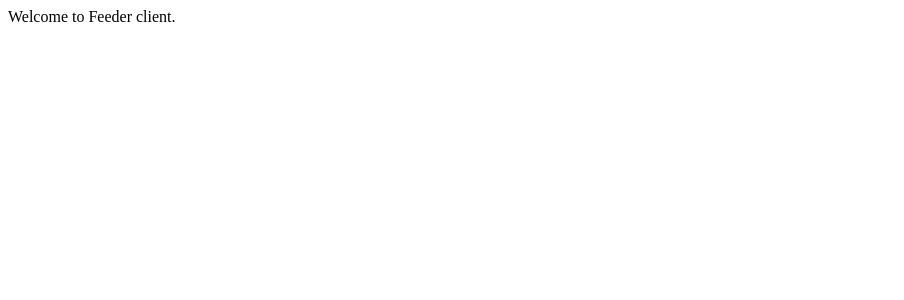
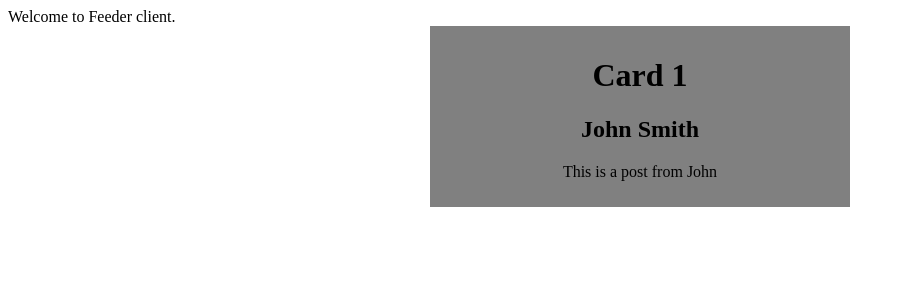
Before and after one commit to softeng-701-group-5/softeng-701-assignment-1, a React (Create React App) app in the folder client/: page / in a window 1280 px wide. Shown: the top 300 px of the page, without its empty margins (0-904 px from the left). Built offline with nearby package versions, Linux system fonts and the light colour scheme.

Commit message:
Created card with props

```diff
--- a/client/src/App.jsx
+++ b/client/src/App.jsx
@@ -1,5 +1,9 @@
 import React from 'react';
+import Card from './components/Card'
 
 export const App = () => {
-  return <div>Welcome to Feeder client.</div>;
+  return <div>
+    Welcome to Feeder client.
+    <Card title="Card 1" username="John Smith" user_icon="" date_time="17/05/19" text="This is a post from John" image="" media="Twitter" />
+    </div>;
 };
--- /dev/null
+++ b/client/src/components/Card.jsx
@@ -0,0 +1,16 @@
+import React from 'react';
+
+// available props: title, username, user_icon, date_time, text, image, media
+function Card(props) {
+    return (
+        <center>
+        <div style = {{width: "400px", background: "grey", padding:"10px"}}>
+            <h1>{props.title}</h1>
+            <h2>{props.username}</h2>
+            <p>{props.text}</p>
+        </div>
+        </center>
+    );
+}
+
+export default Card;
```
